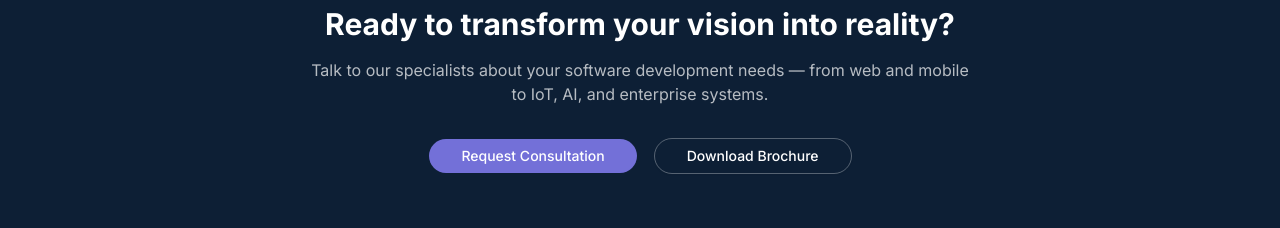
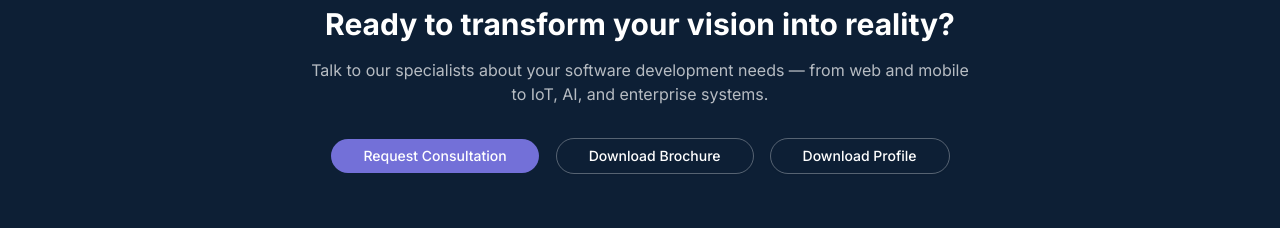
Before and after one commit to Mushfiq80/websoft-website, a Next.js app in the folder apps/web/: page / in a window 1280 px wide. Shown: the part 7120-7348 px from the top of the page. Built offline with nearby package versions, Linux system fonts and the light colour scheme.

Commit message:
profile btn updated

```diff
--- a/apps/web/app/page.tsx
+++ b/apps/web/app/page.tsx
@@ -1582,15 +1582,26 @@ function CTASection() {
           <Button asChild className="bg-[rgb(var(--primary))] hover:bg-[rgb(var(--primary-dark))] text-white rounded-full px-8">
             <Link href="/contact">Request Consultation</Link>
           </Button>
+          <div className="flex flex-row gap-4 justify-center">
             <Button
               asChild
               variant="outline"
-            className="border-white/30 text-white hover:bg-white/10 rounded-full px-8"
+              className="border-white/30 text-white hover:bg-white/10 rounded-full px-6 sm:px-8"
             >
               <a href="/files/brochure-websoftbd.pdf" download>
                 Download Brochure
               </a>
             </Button>
+            <Button
+              asChild
+              variant="outline"
+              className="border-white/30 text-white hover:bg-white/10 rounded-full px-6 sm:px-8"
+            >
+              <a href="/files/websoftbd_profile.pdf" download>
+                Download Profile
+              </a>
+            </Button>
+          </div>
         </div>
       </div>
     </section>
```
Also changed, not shown: 1 other file (tests, documents, lock files or other folders). Lines whose indentation alone changed are shown as unchanged.
